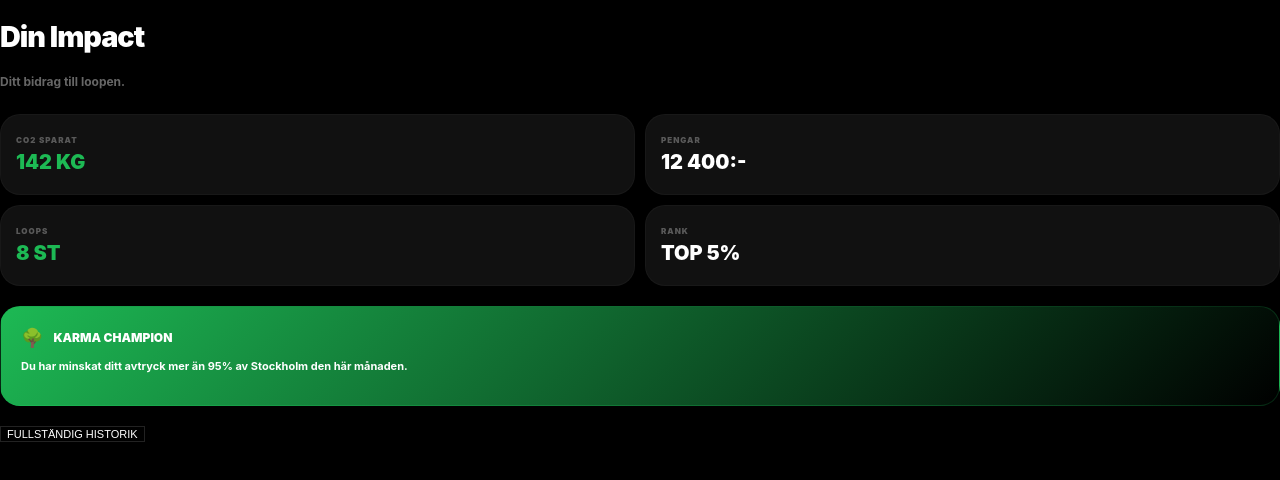
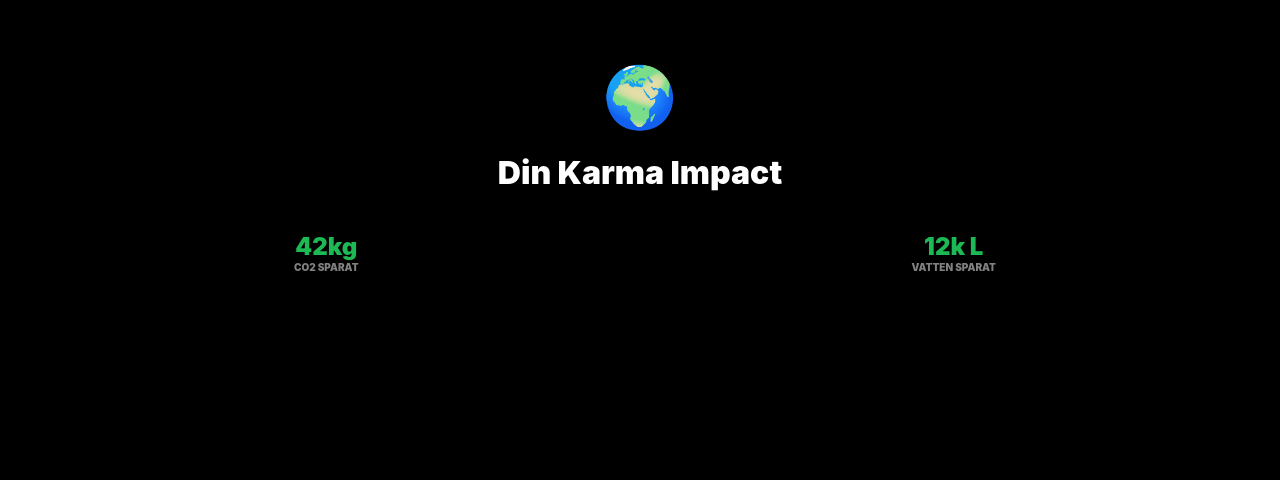
Before and after one commit to gascheckking/marketbeg-appGem, a Next.js app: page /impact in a window 1280 px wide. Shown: the top 480 px of the page. Built offline with nearby package versions, Linux system fonts and the light colour scheme.

Commit message:
Update page.tsx

```diff
--- a/app/impact/page.tsx
+++ b/app/impact/page.tsx
@@ -3,49 +3,21 @@
 import React from 'react';
 
 export default function ImpactPage() {
-  const stats = [
-    { label: "CO2 SPARAT", value: "142 KG", color: "#1DB954" },
-    { label: "PENGAR", value: "12 400:-", color: "#fff" },
-    { label: "LOOPS", value: "8 ST", color: "#1DB954" },
-    { label: "RANK", value: "TOP 5%", color: "#fff" }
-  ];
+  return (
+    <div style={{ padding: '20px', textAlign: 'center' }}>
+      <div style={{ marginTop: '40px', fontSize: '60px' }}>🌍</div>
+      <h1 style={{ fontSize: '32px', fontWeight: 900, marginTop: '20px' }}>Din Karma Impact</h1>
 
-  return (
-    <div className="page-wrapper" style={{ paddingBottom: "60px" }}>
-      <header style={{ marginBottom: "25px" }}>
-        <h1 style={{ fontSize: "1.8rem", fontWeight: 900, letterSpacing: "-1px" }}>Din Impact</h1>
-        <p style={{ fontSize: "12px", opacity: 0.4, fontWeight: 700 }}>Ditt bidrag till loopen.</p>
-      </header>
-
-      {/* COMPACT GRID */}
-      <div style={{ display: "grid", gridTemplateColumns: "1fr 1fr", gap: "10px", marginBottom: "20px" }}>
-        {stats.map((stat, i) => (
-          <div key={i} style={{
-            background: "#111", padding: "20px 15px", borderRadius: "20px",
-            border: "1px solid rgba(255,255,255,0.03)"
-          }}>
-            <div style={{ fontSize: "8px", fontWeight: 900, letterSpacing: "1px", opacity: 0.3, marginBottom: "5px" }}>{stat.label}</div>
-            <div style={{ fontSize: "20px", fontWeight: 900, color: stat.color }}>{stat.value}</div>
-          </div>
-        ))}
+      <div style={{ display: 'grid', gridTemplateColumns: '1fr 1fr', gap: '15px', marginTop: '40px' }}>
+        <div className="karma-card">
+          <div style={{ fontSize: '24px', fontWeight: 900, color: 'var(--karma-green)' }}>42kg</div>
+          <div style={{ fontSize: '10px', fontWeight: 900, opacity: 0.5 }}>CO2 SPARAT</div>
+        </div>
+        <div className="karma-card">
+          <div style={{ fontSize: '24px', fontWeight: 900, color: 'var(--karma-green)' }}>12k L</div>
+          <div style={{ fontSize: '10px', fontWeight: 900, opacity: 0.5 }}>VATTEN SPARAT</div>
+        </div>
       </div>
-
-      <div style={{
-        background: "linear-gradient(135deg, #1DB954 0%, #000 100%)",
-        borderRadius: "20px", padding: "20px", border: "1px solid #1DB95433"
-      }}>
-        <div style={{ display: "flex", alignItems: "center", gap: "10px", marginBottom: "8px" }}>
-          <span style={{ fontSize: "18px" }}>🌳</span>
-          <span style={{ fontWeight: 900, fontSize: "12px" }}>KARMA CHAMPION</span>
-        </div>
-        <p style={{ fontSize: "11px", fontWeight: 700, lineHeight: "1.4", color: "#fff" }}>
-          Du har minskat ditt avtryck mer än 95% av Stockholm den här månaden.
-        </p>
-      </div>
-
-      <button className="primary-btn" style={{ marginTop: "20px", background: "transparent", border: "1px solid #222", color: "#fff", fontSize: "11px" }}>
-        FULLSTÄNDIG HISTORIK
-      </button>
     </div>
   );
 }
```
